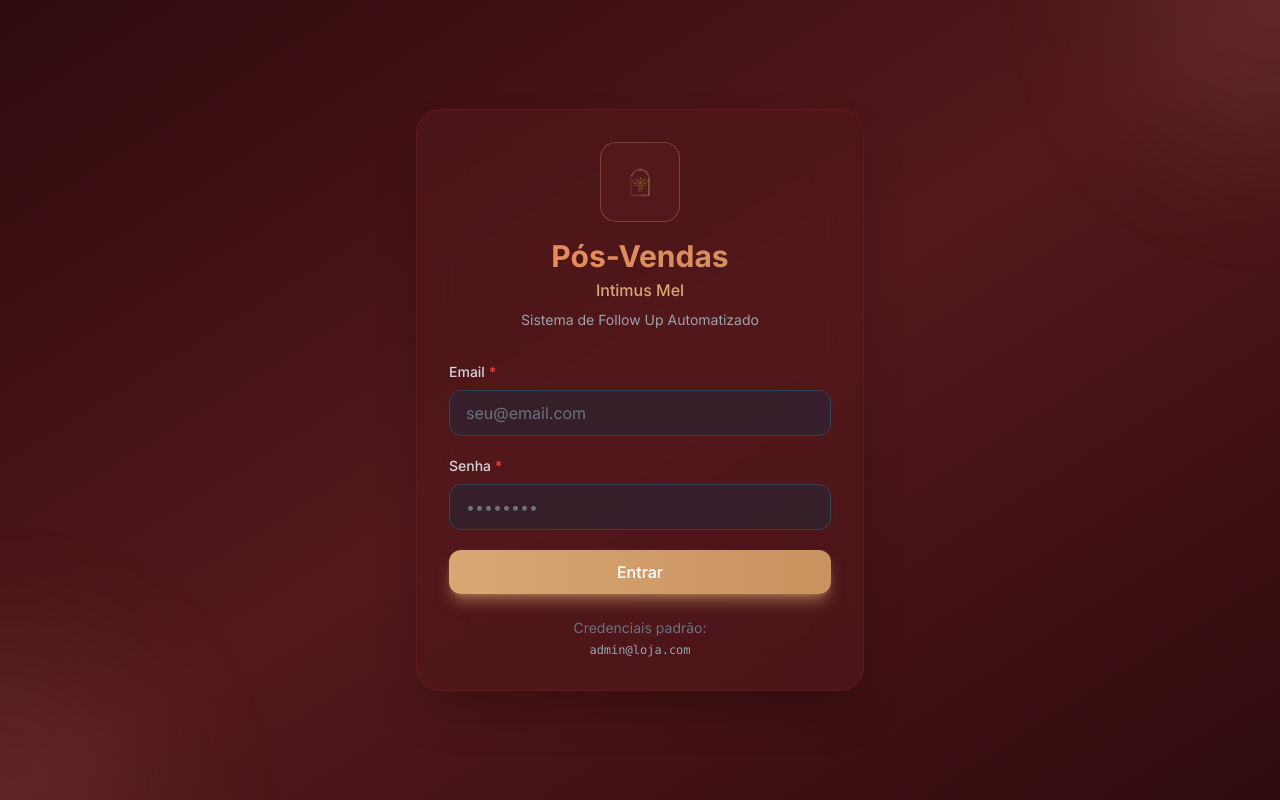
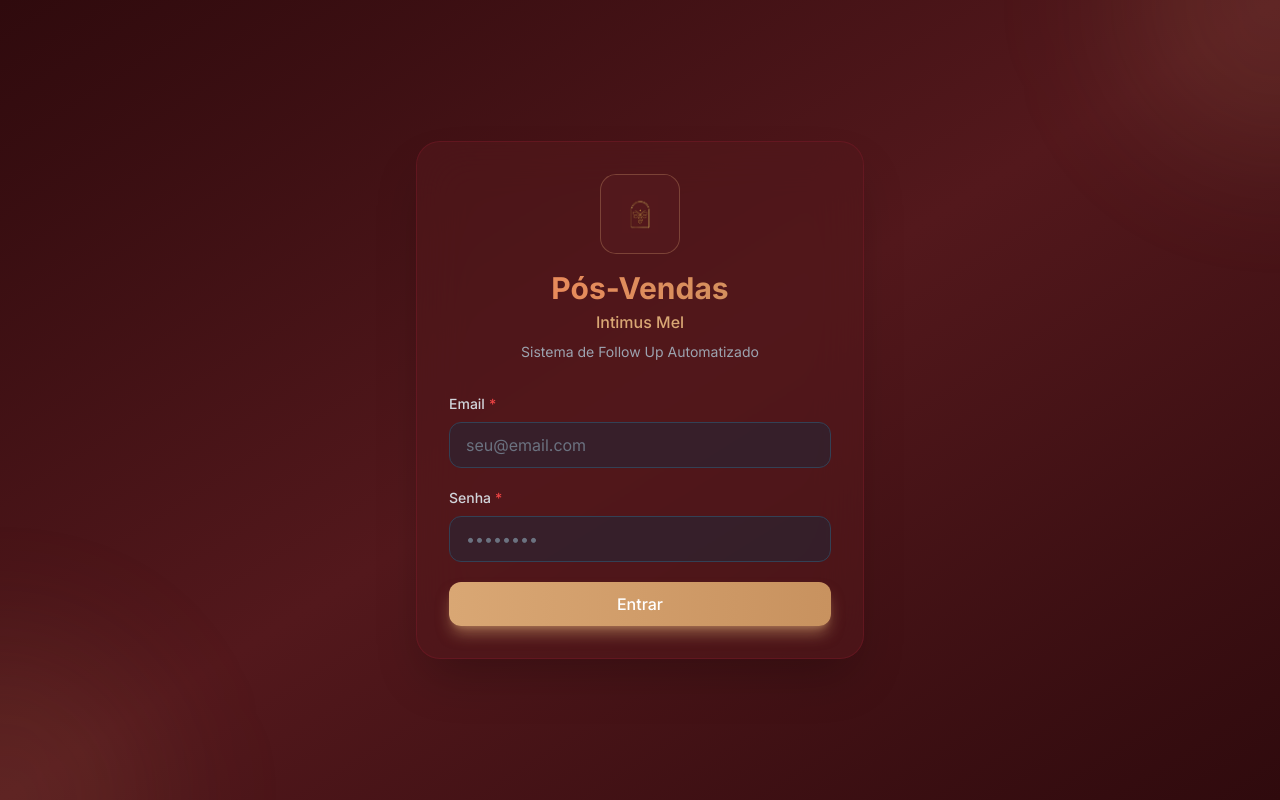
Before and after one commit to gabrielnasatto/pos-vendas-intimus-mel, a Next.js app: page /login in a window 1280 px wide. Built offline with nearby package versions, Linux system fonts and the light colour scheme; no server answers.

Commit message:
remove hardcode

```diff
--- a/app/(auth)/login/page.tsx
+++ b/app/(auth)/login/page.tsx
@@ -82,10 +82,6 @@ export default function LoginPage() {
             </Button>
           </form>
 
-          <div className="mt-6 text-center">
-            <p className="text-sm text-gray-500">Credenciais padrão:</p>
-            <p className="font-mono text-xs text-gray-400 mt-1">admin@loja.com</p>
-          </div>
         </div>
       </div>
     </div>
```
